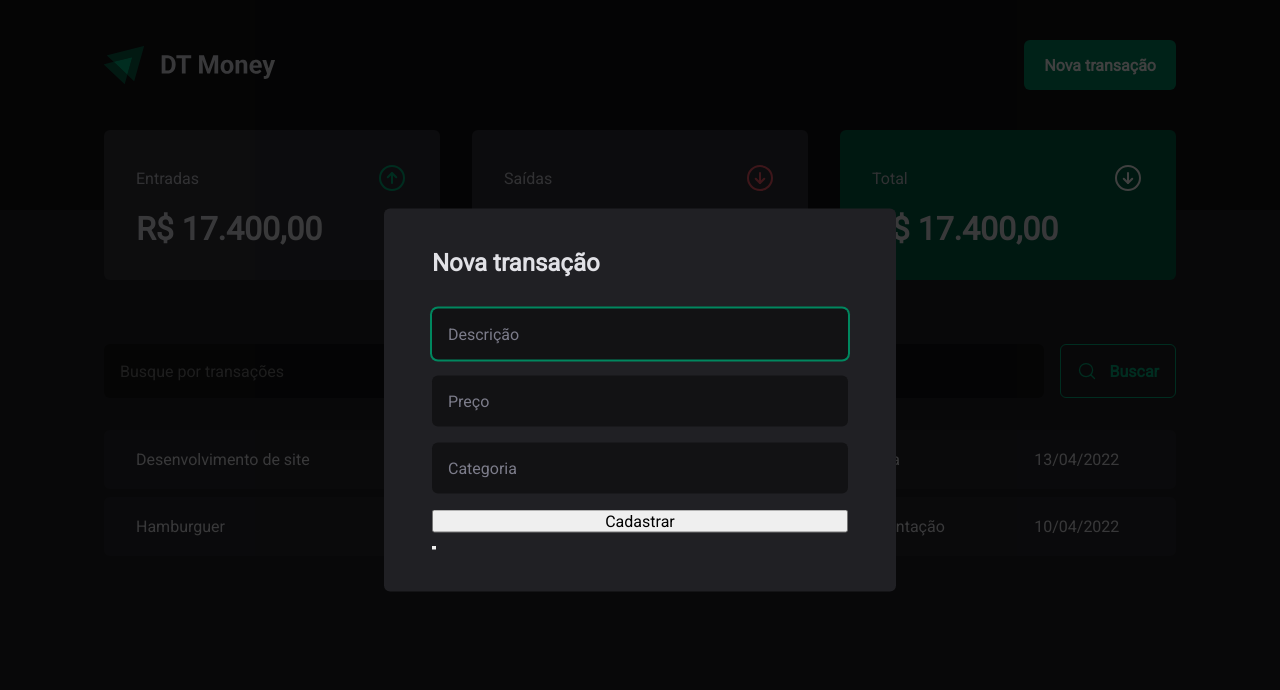
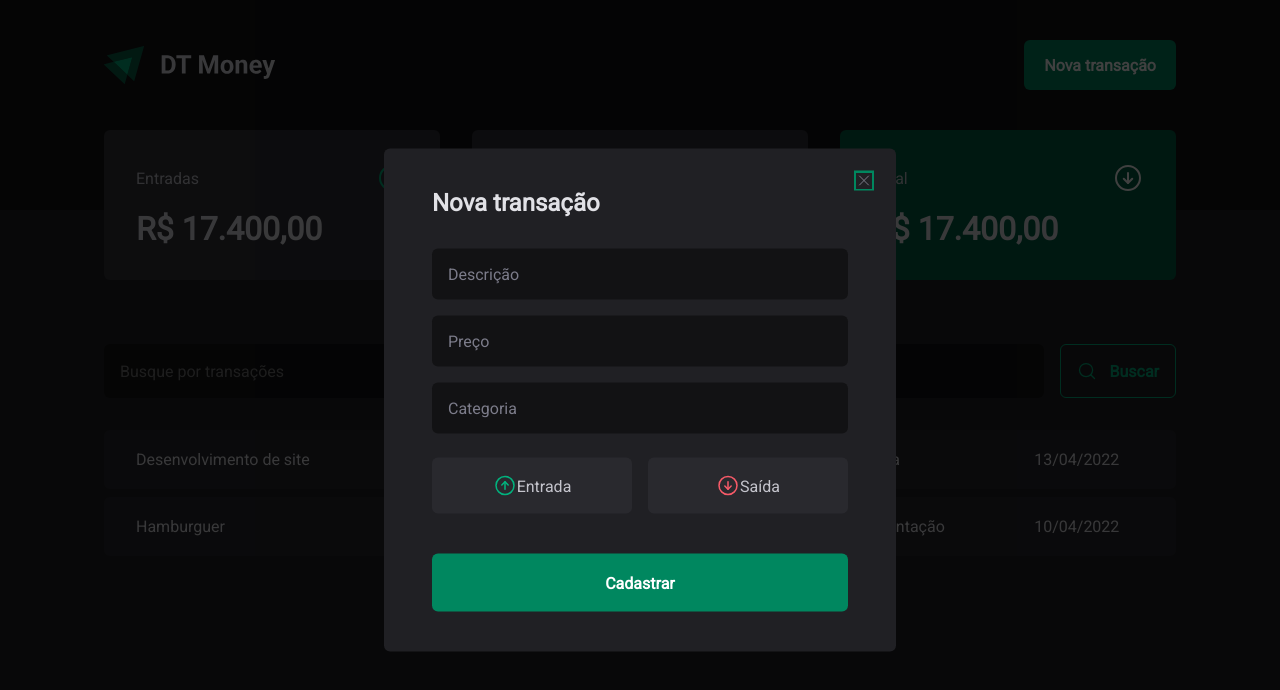
Before and after one commit to RobertodeOliveira/DT-Money, a React (Vite) app: page / in a window 1280 px wide. Both pictures are taken after a click on the button "Nova transação". Shown: the top 690 px of the page. Built offline with nearby package versions, Linux system fonts and the light colour scheme.

Commit message:
feat: finish develop part stylels application

```diff
--- a/package.json
+++ b/package.json
@@ -11,6 +11,7 @@
   },
   "dependencies": {
     "@radix-ui/react-dialog": "^1.0.5",
+    "@radix-ui/react-radio-group": "^1.1.3",
     "phosphor-react": "^1.4.1",
     "react": "^18.2.0",
     "react-dom": "^18.2.0",
--- a/src/components/NewTransactionModal/index.tsx
+++ b/src/components/NewTransactionModal/index.tsx
@@ -1,3 +1,4 @@
+import { ArrowCircleDown, ArrowCircleUp, X } from 'phosphor-react';
 import * as S from './styles'
 import * as Dialog from '@radix-ui/react-dialog';
 
@@ -9,14 +10,25 @@ export const NewTransactionModal = () => {
 
           <S.Content>
             <Dialog.Title>Nova transação</Dialog.Title>
+            <S.CloseButton><X /></S.CloseButton>
             <form action="">
               <input type="text" placeholder='Descrição' required/>
               <input type="text" placeholder='Preço' required/>
               <input type="text" placeholder='Categoria' required/>
 
+              <S.TransactionType>
+                <S.TransactionTypeButton variant='income' value='income'>
+                  <ArrowCircleUp size={24}/>
+                  Entrada
+                </S.TransactionTypeButton>
+                <S.TransactionTypeButton variant='outcome' value='outcome'>
+                  <ArrowCircleDown size={24} />
+                  Saída
+                </S.TransactionTypeButton>
+              </S.TransactionType>
+
               <button type='submit'>Cadastrar</button>
             </form>
-            <Dialog.Close />
           </S.Content>
         </Dialog.Portal>
     </>
--- a/src/components/NewTransactionModal/styles.ts
+++ b/src/components/NewTransactionModal/styles.ts
@@ -1,5 +1,6 @@
 import styled from "styled-components";
 import * as Dialog from '@radix-ui/react-dialog';
+import * as RadioGroup from "@radix-ui/react-radio-group";
 
 export const Overlay = styled(Dialog.Overlay)`
   position: fixed;
@@ -22,6 +23,7 @@ export const Content = styled(Dialog.Content)`
 
   form {
     margin-top: 2rem;
+
     display: flex;
     flex-direction: column;
     gap: 1rem;
@@ -37,10 +39,12 @@ export const Content = styled(Dialog.Content)`
         color: ${porps => porps.theme["gray-500"]};
       }
 
-      button[type='bubmit'] {
+    }
+
+    button[type="submit"] {
       height: 58px;
       border: 0;
-        background: ${props => props.theme["gray-500"]};
+      background: ${props => props.theme["green-500"]};
       color: ${props => props.theme.white};
       font-weight: bold;
       padding: 0 1.25rem;
@@ -50,9 +54,63 @@ export const Content = styled(Dialog.Content)`
       &:hover {
         background: ${props => props.theme["green-700"]};
         transition: background-color 0.2s;
-        }
+        cursor: pointer;
       }
     }
   }
 
 `
+
+export const CloseButton = styled(Dialog.Close)`
+  position: absolute;
+  background: transparent;
+  border: 0;
+  top: 1.5rem;
+  right: 1.5rem;
+  line-height: 0;
+  cursor: pointer;
+  color: ${props => props.theme["gray-500"]};
+`
+
+export const TransactionType = styled(RadioGroup.Root)`
+  display: grid;
+  grid-template-columns: repeat(2, 1fr);
+  gap: 1rem;
+  margin-top: 0.5rem;
+`
+
+interface TransactionTypeButtonProps {
+  variant: 'income' | 'outcome'
+}
+
+export const TransactionTypeButton = styled(RadioGroup.Item)<TransactionTypeButtonProps>`
+  background: ${props => props.theme["gray-700"]};
+  padding: 1rem;
+  display: flex;
+  align-items: center;
+  justify-content: center;
+  gap: 0.5ren;
+  border-radius: 6px;
+  cursor: pointer;
+  border: 0;
+  color: ${props => props.theme["gray-300"]};
+
+  svg {
+    color: ${props => props.variant === 'income' ? props.theme["green-300"] : props.theme["red-300"]};
+  }
+
+
+  &[data-state='unchecked']:hover {
+    transition: background-color 0.2s;
+    background: ${props => props.theme["gray-600"]};
+  }
+
+  &[data-state='checked'] {
+    color: ${props => props.theme.white};
+    background: ${props => props.variant === 'income' ? props.theme["green-500"] : props.theme["red-500"]};
+
+    svg {
+      color: ${props => props.theme.white};
+    }
+  }
+`
```
Also changed, not shown: 1 other file (tests, documents, lock files or other folders). Lines whose indentation alone changed are shown as unchanged.
